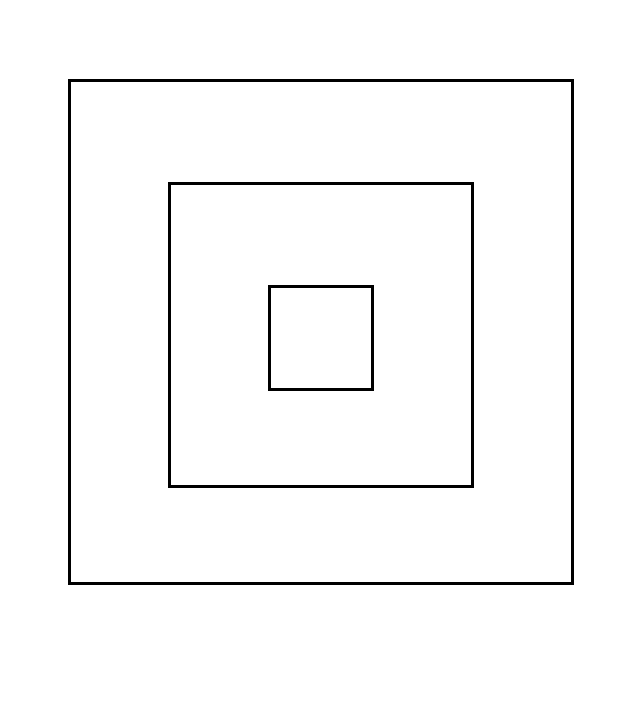
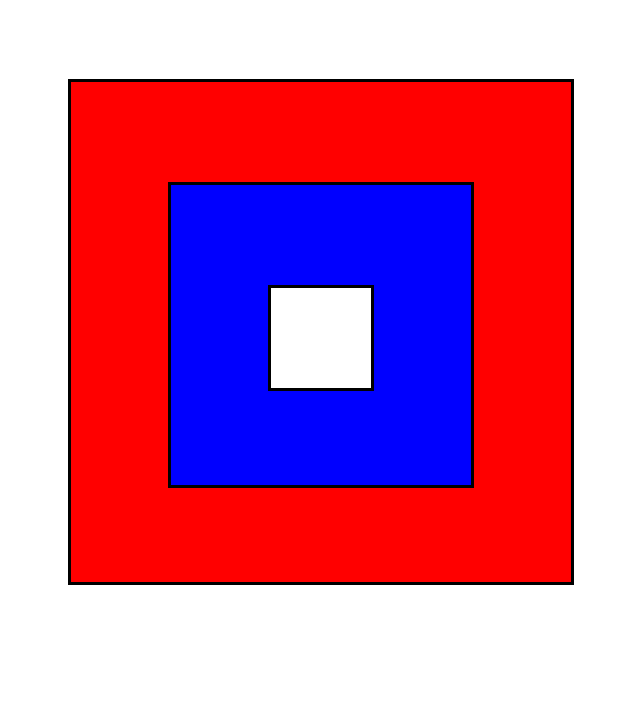
Before and after one commit to AustinHines/Boxception, a plain HTML site: page index.html in a window 1280 px wide. Shown: the part 79-781 px from the top of the page, without its empty margins (319-959 px from the left). Drawn offline with Linux system fonts and the light colour scheme.

Commit message:
finished

```diff
--- a/style.css
+++ b/style.css
@@ -7,17 +7,20 @@ div {
     width: 500px;
     height: 500px;
     margin: 100px auto;
+    background: red;
 
 }
 
 div div {
     width: 300px;
     height: 300px;
+    background:blue;
 }
 
 div div div {
     width: 100px;
     height: 100px;
+background: white;
 }
 
 td {
```
